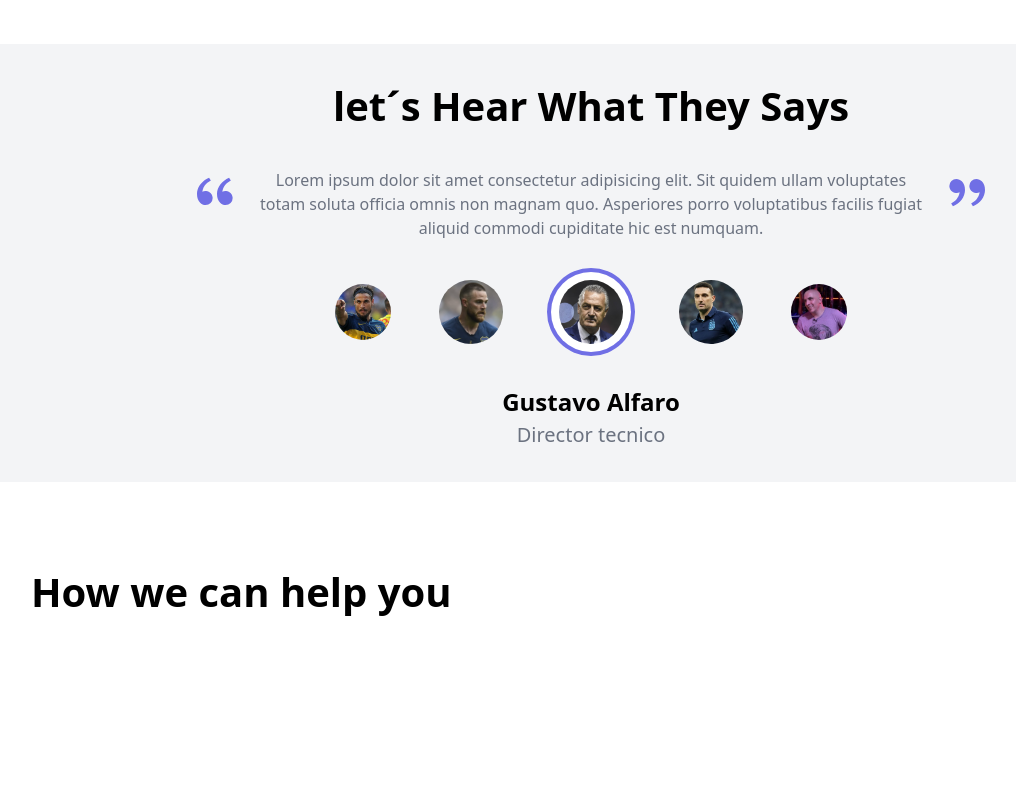
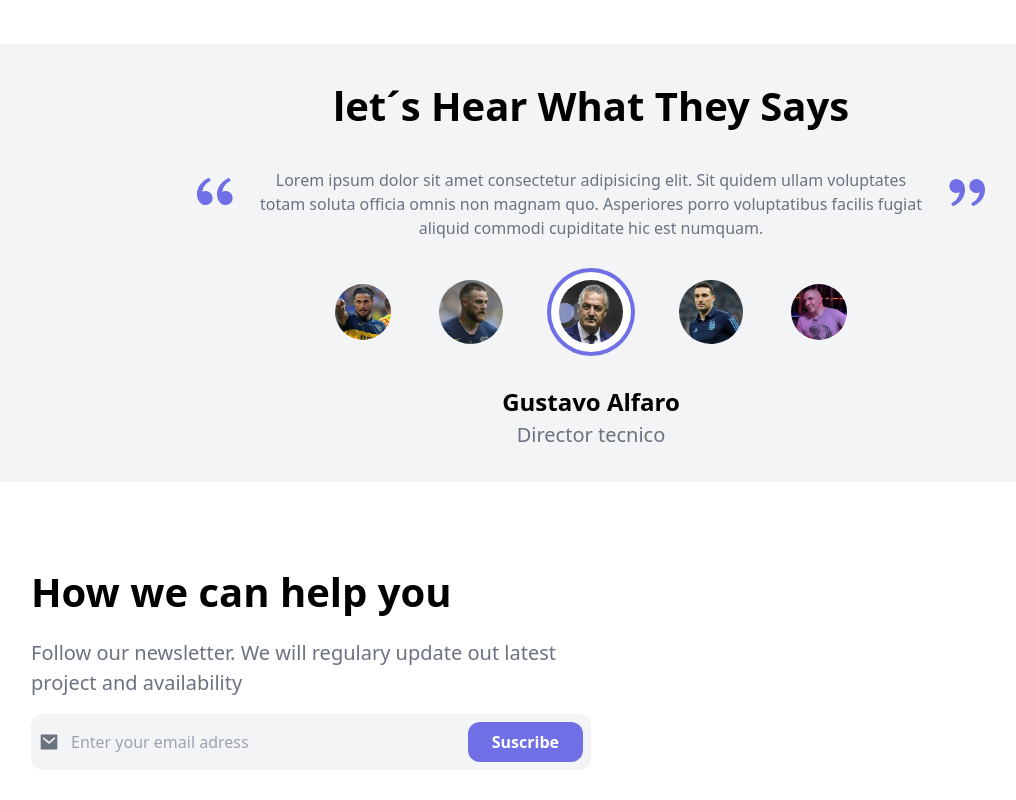
Before and after one commit to Nicoogf/landingPage, a React (Vite) app: page / in a window 1280 px wide. Shown: the part 2032-2832 px from the top of the page, without its empty margins (49-1065 px from the left). Before the commit the page ends 2734 px from the top, so only its background shows below. Built offline with nearby package versions, Linux system fonts and the light colour scheme.

Commit message:
fix Services

```diff
--- a/src/components/Services.jsx
+++ b/src/components/Services.jsx
@@ -1,12 +1,28 @@
-import React from 'react'
+import { RiMailFill } from "react-icons/ri" ;
 
 function Services() {
   return (
     <div>
 
         <div className='grid grid-cols-1 md:grid-cols-2 p-8 xl:p-20'>
-            <h2 className='text-[40px] font-bold'> How we can help you</h2>
+            <div className='flex flex-col gap-4'>
+                <h2 className='text-[40px] font-bold'> How we can help you</h2>
+                <p className="text-[20px] text-gray-500"> Follow our newsletter. We will regulary update out latest project and availability </p>
+
+                <form action="" className="w-full">
+
+                    <div className="relative">
+
+                        <RiMailFill className="absolute top-1/2 -translate-y-1/2 left-2 text-gray-500 text-xl"/>
+
+                        <input type="text"  className="w-full bg-gray-100 py-4 pl-10 pr-36 rounded-xl outline-none" placeholder="Enter your email adress"/>
+
+                        <button type="submit" className="absolute font-semibold py-2 px-6 bg-primary text-white rounded-xl top-1/2  -translate-y-1/2 right-2"> Suscribe</button>
+                    </div>
+                </form>
+            </div>
         </div>
+        {/*Servicios*/}
 
         <div>
 
```
